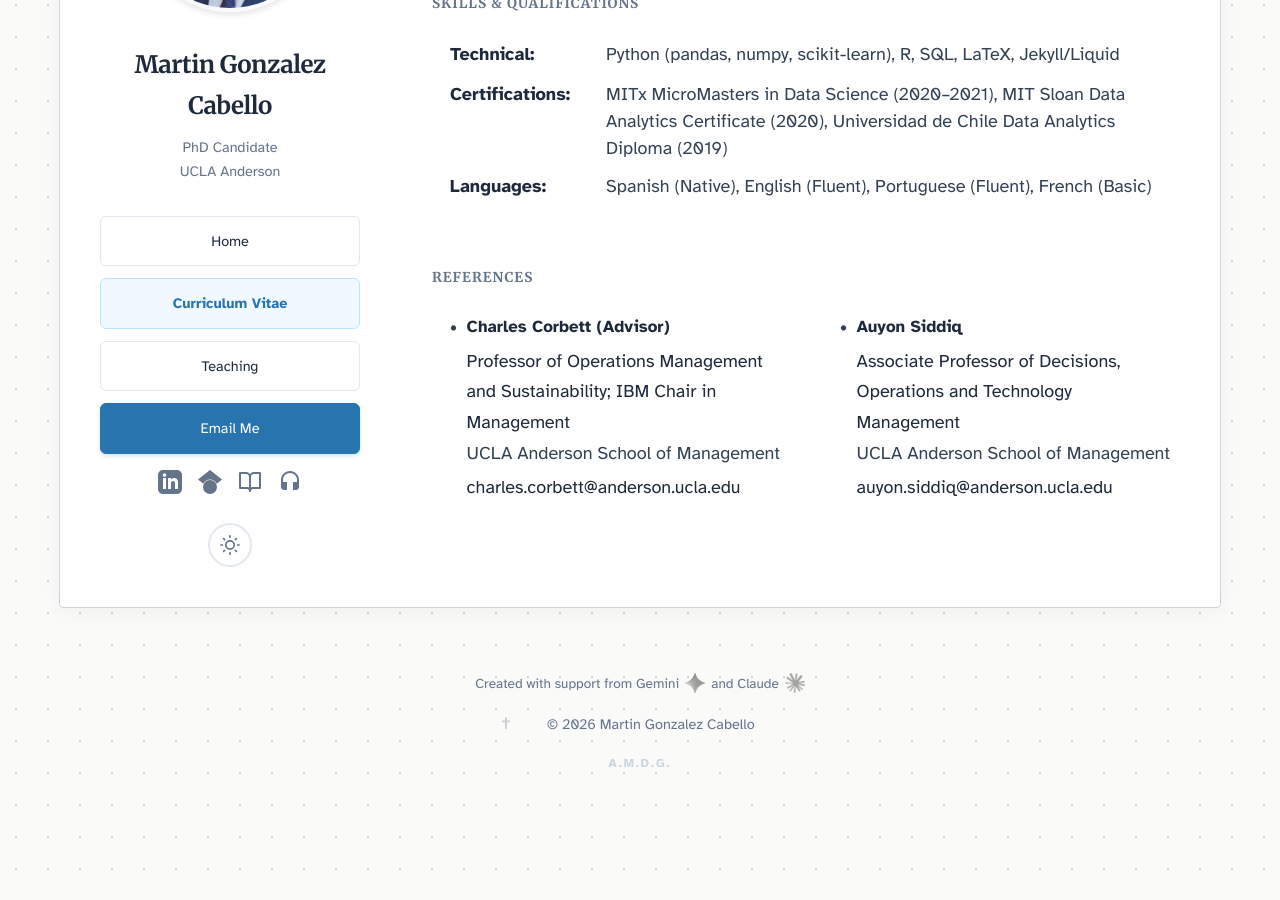
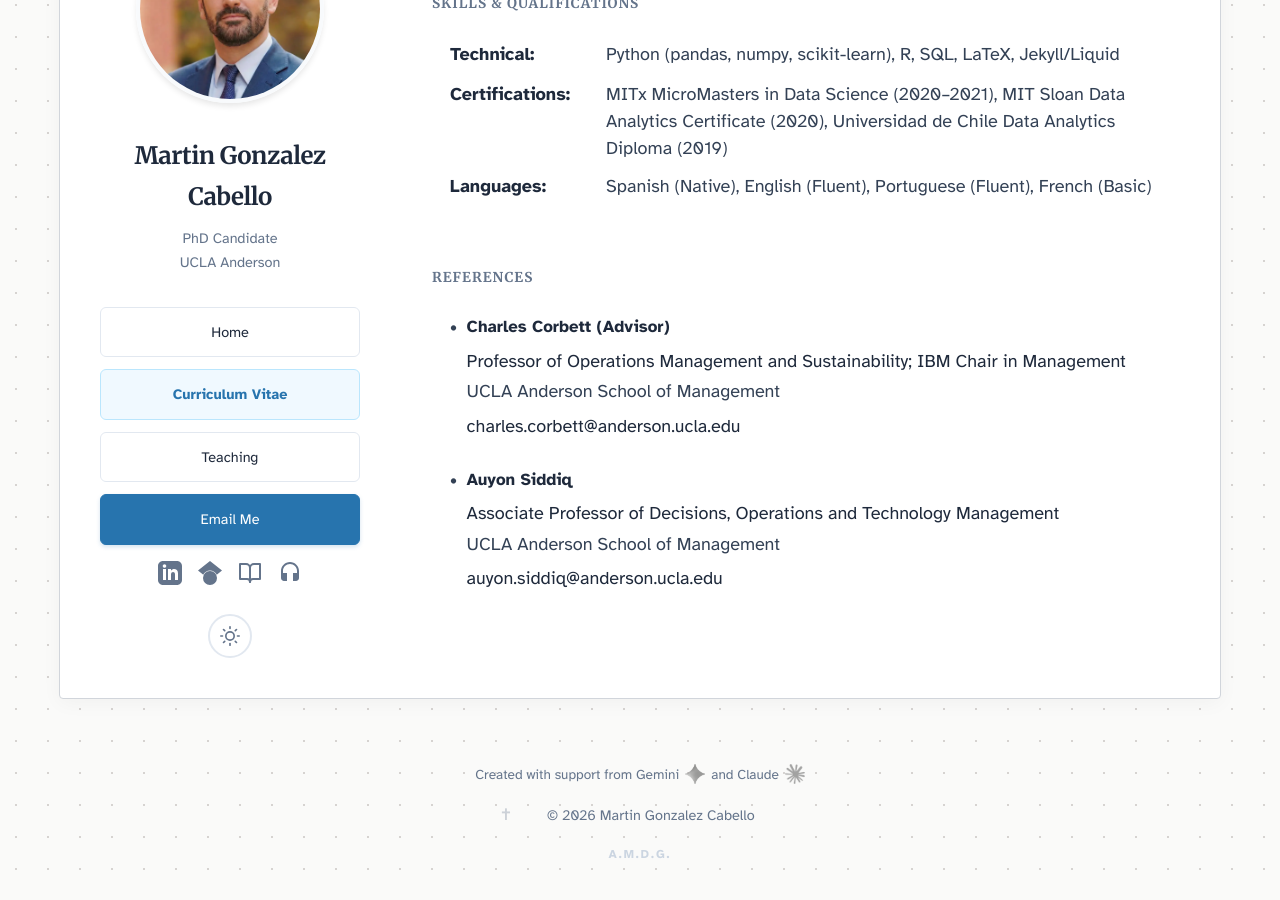
Before and after one commit to martins73/research-site, a Jekyll site: the page built from cv.html, in a window 1280 px wide and 900 px high, scrolled down 3723 px. Built offline with Jekyll 4.4.1, drawn with Linux system fonts in a browser that asks for light colours.

Commit message:
Adjust reference entry styling in cv.html

```diff
--- a/cv.html
+++ b/cv.html
@@ -274,22 +274,18 @@ description: Academic CV and professional background in analytics, operations, a
 {% if site.data.cv.references.size > 0 %}
 <section id="references" class="section-spacing">
     <h3 class="cv-section-header">References</h3>
-    <div class="cv-references-grid">
+    <div>
         {% for ref in site.data.cv.references %}
-        <div class="cv-entry" style="margin-bottom: 0;">
+        <div class="cv-entry" style="margin-bottom: 1.5rem;">
             <div style="display: flex; gap: 0.6rem; align-items: baseline;">
-
                 <span style="color: var(--text-secondary); font-size: 1rem; line-height: 1; flex-shrink: 0;">&bull;</span>
-
                 <div style="flex-grow: 1;">
                     <div class="cv-title" style="margin-bottom: 0.25rem;">
                         {{ ref.name }}
                     </div>
-
                     <div class="cv-desc cv-desc-no-indent">
                         <span style="display: block;">{{ ref.title }}</span>
                         <span style="display: block; color: var(--text-secondary); margin-bottom: 0.25rem;">{{ ref.institution }}</span>
-
                         <a href="mailto:{{ ref.email }}" style="color: var(--link-color); text-decoration: none;">
                             {{ ref.email }}
                         </a>
```
